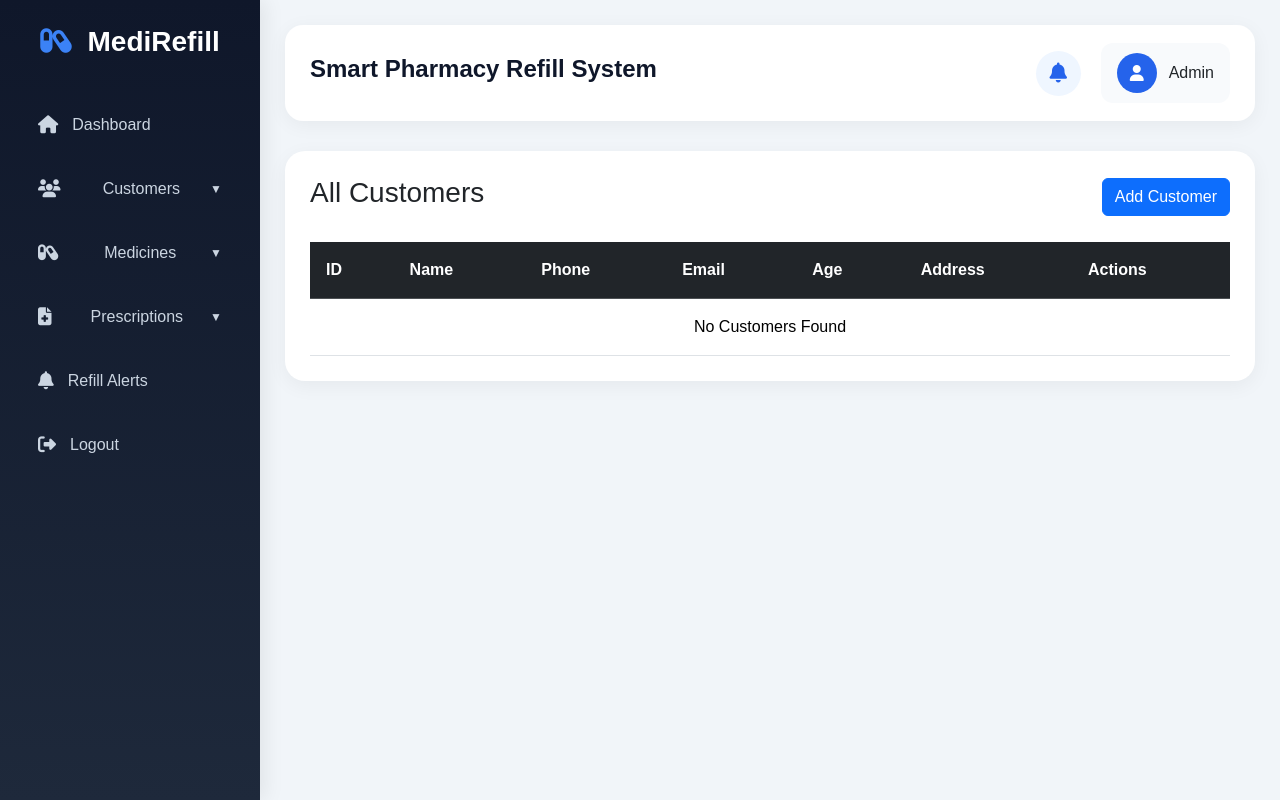
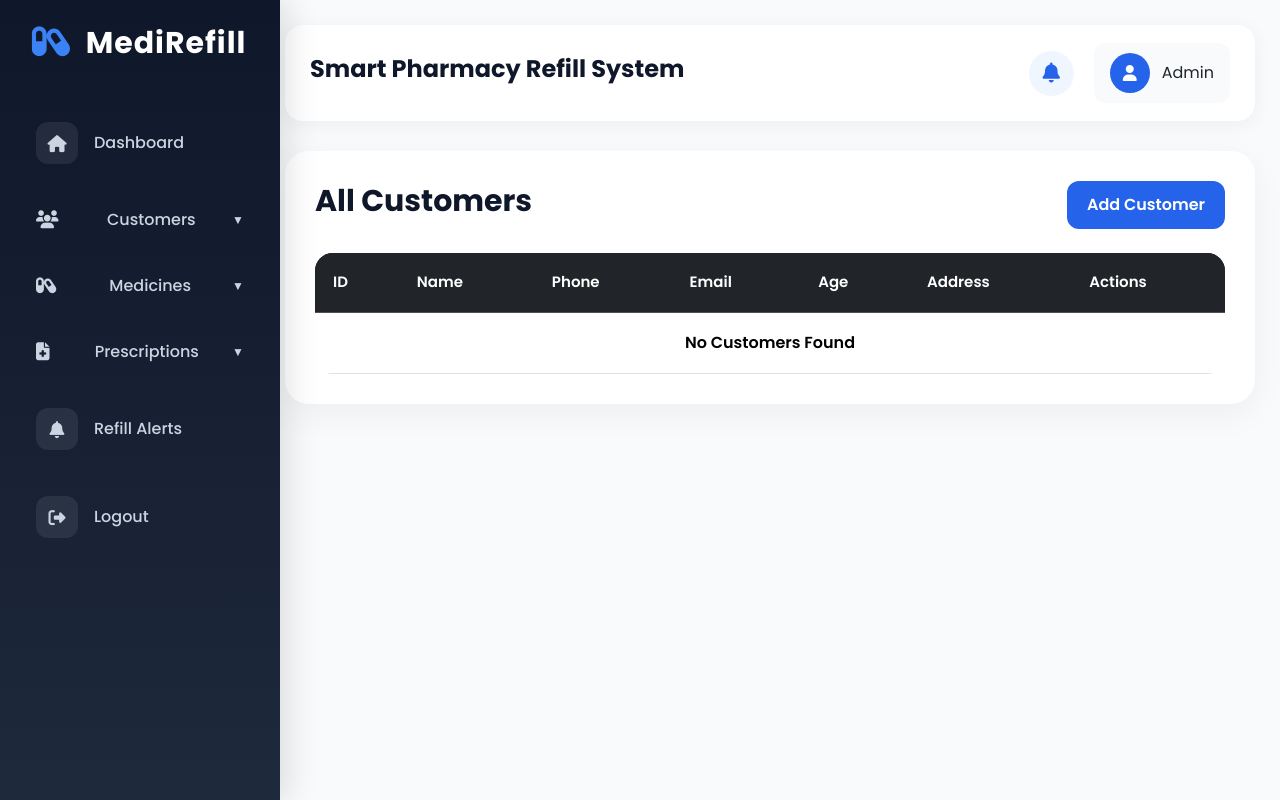
Before and after one commit to harsh-parit/medirefill-system, a PHP site: page /medirefill-system/customers/view.php in a window 1280 px wide. Run offline with PHP 8.4, Linux system fonts and the light colour scheme; data that the repository does not hold is empty.

Commit message:
sidebar ui

```diff
--- /dev/null
+++ b/assets/css/add.css
@@ -0,0 +1,97 @@
+@import url('https://fonts.googleapis.com/css2?family=Poppins:wght@300;400;500;600;700&display=swap');
+
+*{
+    margin:0;
+    padding:0;
+    box-sizing:border-box;
+    font-family:'Poppins',sans-serif;
+}
+
+body{
+    background:#f1f5f9;
+}
+
+/* FORM CONTAINER */
+
+.form-container{
+    background:white;
+    padding:35px;
+    border-radius:24px;
+    box-shadow:0 10px 35px rgba(0,0,0,0.06);
+    max-width:1000px;
+    margin:auto;
+}
+
+.form-container h3{
+    font-size:32px;
+    font-weight:700;
+    color:#0f172a;
+    margin-bottom:30px;
+}
+
+/* LABELS */
+
+label{
+    font-weight:600;
+    color:#334155;
+    margin-bottom:10px;
+}
+
+/* INPUTS */
+
+.form-control{
+    height:55px;
+    border-radius:14px;
+    border:1px solid #cbd5e1;
+    padding:12px 16px;
+    transition:0.3s;
+    font-size:15px;
+}
+
+textarea.form-control{
+    height:120px;
+    resize:none;
+}
+
+.form-control:focus{
+    border-color:#2563eb;
+    box-shadow:0 0 0 4px rgba(37,99,235,0.1);
+}
+
+/* BUTTON */
+
+.btn-primary{
+    background:#2563eb;
+    border:none;
+    padding:14px 28px;
+    border-radius:14px;
+    font-weight:600;
+    font-size:16px;
+    transition:0.3s;
+}
+
+.btn-primary:hover{
+    background:#1d4ed8;
+    transform:translateY(-2px);
+}
+
+/* CARD EFFECT */
+
+.form-container:hover{
+    transform:translateY(-3px);
+    transition:0.3s;
+}
+
+/* RESPONSIVE */
+
+@media(max-width:768px){
+
+    .form-container{
+        padding:25px;
+    }
+
+    .form-container h3{
+        font-size:26px;
+    }
+
+}
--- /dev/null
+++ b/assets/css/delete.css
@@ -0,0 +1,4 @@
+body{
+    background:#f8fafc;
+    font-family:'Poppins',sans-serif;
+}
--- /dev/null
+++ b/assets/css/edit.css
@@ -0,0 +1,83 @@
+@import url('https://fonts.googleapis.com/css2?family=Poppins:wght@300;400;500;600;700&display=swap');
+
+*{
+    margin:0;
+    padding:0;
+    box-sizing:border-box;
+    font-family:'Poppins',sans-serif;
+}
+
+body{
+    background:#f8fafc;
+}
+
+/* FORM */
+
+.form-container{
+    background:white;
+    padding:35px;
+    border-radius:24px;
+    box-shadow:0 10px 35px rgba(0,0,0,0.05);
+    max-width:1000px;
+    margin:auto;
+}
+
+.form-container h3{
+    font-size:32px;
+    font-weight:700;
+    color:#0f172a;
+    margin-bottom:30px;
+}
+
+/* INPUTS */
+
+.form-control{
+    height:55px;
+    border-radius:14px;
+    border:1px solid #cbd5e1;
+    padding:12px 16px;
+    transition:0.3s;
+}
+
+textarea.form-control{
+    height:120px;
+}
+
+.form-control:focus{
+    border-color:#10b981;
+    box-shadow:0 0 0 4px rgba(16,185,129,0.1);
+}
+
+/* LABEL */
+
+label{
+    font-weight:600;
+    color:#334155;
+}
+
+/* BUTTON */
+
+.btn-success{
+    background:#10b981;
+    border:none;
+    padding:14px 28px;
+    border-radius:14px;
+    font-size:16px;
+    font-weight:600;
+    transition:0.3s;
+}
+
+.btn-success:hover{
+    background:#059669;
+    transform:translateY(-2px);
+}
+
+/* RESPONSIVE */
+
+@media(max-width:768px){
+
+    .form-container{
+        padding:25px;
+    }
+
+}
--- /dev/null
+++ b/assets/css/sidebar.css
@@ -0,0 +1,226 @@
+@import url('https://fonts.googleapis.com/css2?family=Poppins:wght@300;400;500;600;700&display=swap');
+
+*{
+    margin:0;
+    padding:0;
+    box-sizing:border-box;
+    font-family:'Poppins',sans-serif;
+}
+
+/* SIDEBAR */
+
+.sidebar{
+    width:280px;
+    height:100vh;
+    position:fixed;
+    top:0;
+    left:0;
+    background:linear-gradient(180deg,#0f172a,#1e293b);
+    padding:25px 18px;
+    overflow:hidden;
+    box-shadow:8px 0 30px rgba(0,0,0,0.12);
+    z-index:1000;
+    animation:sidebarFade 0.6s ease;
+}
+
+/* ANIMATION */
+
+@keyframes sidebarFade{
+
+    from{
+        opacity:0;
+        transform:translateX(-50px);
+    }
+
+    to{
+        opacity:1;
+        transform:translateX(0);
+    }
+
+}
+
+/* LOGO */
+
+.logo{
+    text-align:center;
+    margin-bottom:45px;
+    position:relative;
+}
+
+.logo h2{
+    color:white;
+    font-size:30px;
+    font-weight:700;
+    letter-spacing:1px;
+}
+
+.logo i{
+    color:#3b82f6;
+    margin-right:10px;
+    animation:pulse 2s infinite;
+}
+
+/* LOGO ICON ANIMATION */
+
+@keyframes pulse{
+
+    0%{
+        transform:scale(1);
+    }
+
+    50%{
+        transform:scale(1.15);
+    }
+
+    100%{
+        transform:scale(1);
+    }
+
+}
+
+/* MENU */
+
+.menu{
+    list-style:none;
+    padding-left:0;
+}
+
+/* MENU ITEM */
+
+.menu li{
+    margin-bottom:14px;
+    animation:slideMenu 0.5s ease;
+}
+
+/* MENU ANIMATION */
+
+@keyframes slideMenu{
+
+    from{
+        opacity:0;
+        transform:translateX(-30px);
+    }
+
+    to{
+        opacity:1;
+        transform:translateX(0);
+    }
+
+}
+
+/* LINKS */
+
+.menu li a{
+    text-decoration:none;
+    color:#cbd5e1;
+    display:flex;
+    align-items:center;
+    gap:16px;
+    padding:16px 18px;
+    border-radius:16px;
+    font-size:16px;
+    font-weight:500;
+    position:relative;
+    overflow:hidden;
+    transition:0.4s ease;
+}
+
+/* HOVER EFFECT */
+
+.menu li a:hover{
+    background:linear-gradient(90deg,#2563eb,#3b82f6);
+    color:white;
+    transform:translateX(8px);
+    box-shadow:0 8px 20px rgba(37,99,235,0.35);
+}
+
+/* ACTIVE GLOW */
+
+.menu li a::before{
+    content:'';
+    position:absolute;
+    top:0;
+    left:-100%;
+    width:100%;
+    height:100%;
+    background:rgba(255,255,255,0.12);
+    transition:0.5s;
+}
+
+.menu li a:hover::before{
+    left:100%;
+}
+
+/* ICONS */
+
+.menu li a i{
+    width:42px;
+    height:42px;
+    background:rgba(255,255,255,0.08);
+    display:flex;
+    justify-content:center;
+    align-items:center;
+    border-radius:12px;
+    font-size:17px;
+    transition:0.3s;
+}
+
+/* ICON HOVER */
+
+.menu li a:hover i{
+    background:rgba(255,255,255,0.18);
+    transform:rotate(6deg) scale(1.1);
+}
+
+/* TEXT */
+
+.menu li a span{
+    transition:0.3s;
+}
+
+/* CUSTOM SCROLLBAR */
+
+.sidebar::-webkit-scrollbar{
+    width:6px;
+}
+
+.sidebar::-webkit-scrollbar-thumb{
+    background:#3b82f6;
+    border-radius:10px;
+}
+
+/* RESPONSIVE */
+
+@media(max-width:992px){
+
+    .sidebar{
+        width:90px;
+        padding:20px 10px;
+    }
+
+    .logo h2{
+        font-size:18px;
+    }
+
+    .menu li a{
+        justify-content:center;
+        padding:15px;
+    }
+
+    .menu li a span{
+        display:none;
+    }
+
+    .menu li a i{
+        margin-right:0;
+    }
+
+}
+
+@media(max-width:768px){
+
+    .sidebar{
+        width:75px;
+    }
+
+}
--- /dev/null
+++ b/assets/css/view.css
@@ -0,0 +1,109 @@
+@import url('https://fonts.googleapis.com/css2?family=Poppins:wght@300;400;500;600;700&display=swap');
+
+*{
+    margin:0;
+    padding:0;
+    box-sizing:border-box;
+    font-family:'Poppins',sans-serif;
+}
+
+body{
+    background:#f1f5f9;
+}
+
+/* TABLE SECTION */
+
+.table-section{
+    background:white;
+    padding:30px;
+    border-radius:24px;
+    box-shadow:0 10px 35px rgba(0,0,0,0.05);
+}
+
+/* HEADER */
+
+.table-section h3{
+    font-size:30px;
+    font-weight:700;
+    color:#0f172a;
+}
+
+/* TABLE */
+
+.table{
+    border-radius:18px;
+    overflow:hidden;
+}
+
+.table thead{
+    background:#0f172a;
+    color:white;
+}
+
+.table thead th{
+    padding:18px;
+    font-size:15px;
+    font-weight:600;
+}
+
+.table tbody td{
+    padding:18px;
+    vertical-align:middle;
+}
+
+.table tbody tr{
+    transition:0.3s;
+}
+
+.table tbody tr:hover{
+    background:#f8fafc;
+}
+
+/* BUTTONS */
+
+.btn-primary{
+    background:#2563eb;
+    border:none;
+    border-radius:12px;
+    padding:12px 20px;
+    font-weight:600;
+}
+
+.btn-primary:hover{
+    background:#1d4ed8;
+}
+
+.btn-warning{
+    border:none;
+    border-radius:10px;
+    padding:8px 16px;
+    font-weight:600;
+}
+
+.btn-danger{
+    border:none;
+    border-radius:10px;
+    padding:8px 16px;
+    font-weight:600;
+}
+
+/* EMPTY TEXT */
+
+.text-center{
+    font-weight:600;
+    color:#64748b;
+}
+
+/* RESPONSIVE */
+
+@media(max-width:768px){
+
+    .table-section{
+        padding:20px;
+    }
+
+    .table-section h3{
+        font-size:24px;
+    }
+
+}
--- a/includes/header.php
+++ b/includes/header.php
@@ -19,7 +19,12 @@
     <!-- YOUR CUSTOM CSS -->
 
     <link rel="stylesheet" href="assets/css/style.css">
-
+    <link rel="stylesheet" href="../assets/css/add.css">
+    <link rel="stylesheet" href="../assets/css/edit.css">
+    <link rel="stylesheet" href="../assets/css/view.css">
+    <link rel="stylesheet" href="../assets/css/delete.css">
+    <link rel="stylesheet" href="../assets/css/sidebar.css">
+    <link rel="stylesheet" href="../assets/css/navbar.css">
 </head>
 
 <body>
```
Also changed, not shown: assets/css/navabar.css (added, +222 -0 lines).
